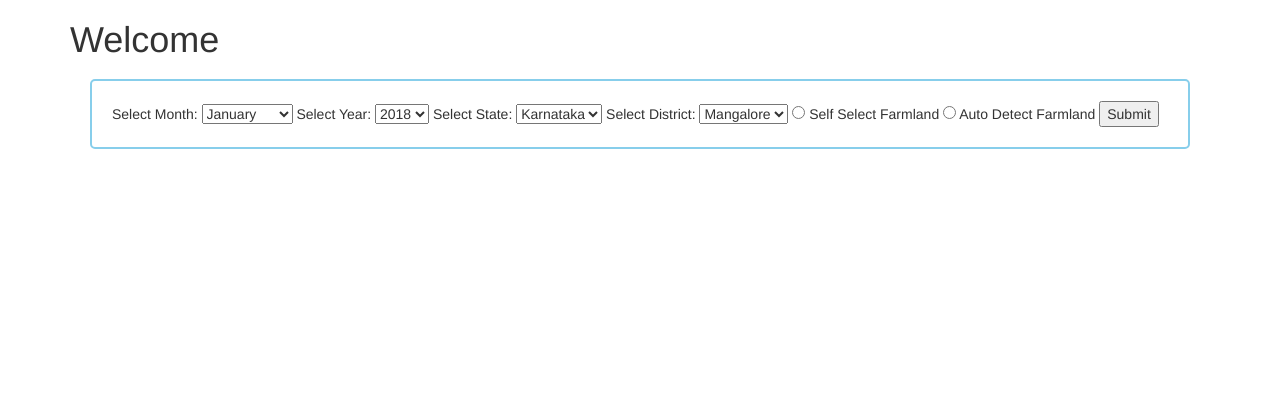
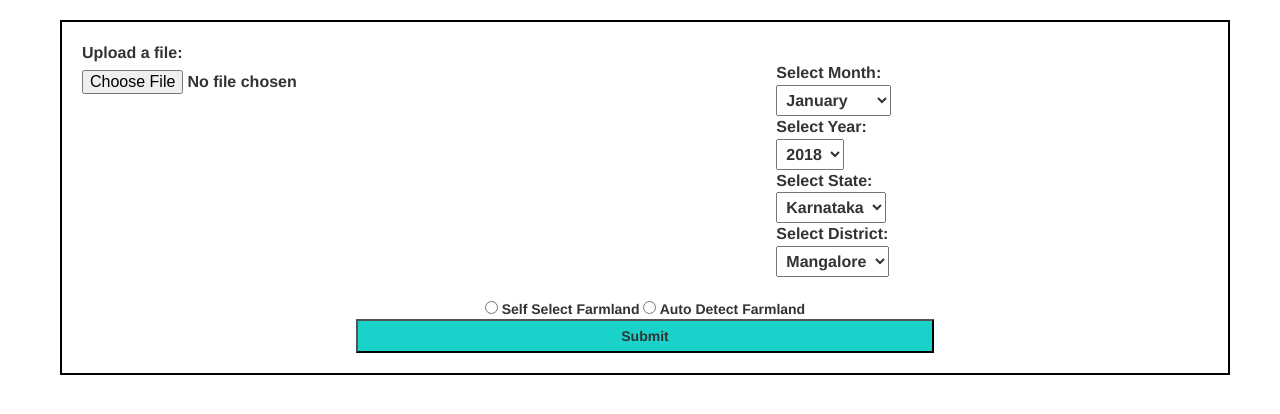
Before and after one commit to SIH-NITK/Code-Breakers, a Django app: page / in a window 1280 px wide. Shown: the part 83-497 px from the top of the page. Run offline with Django 3.2, Linux system fonts and the light colour scheme; some libraries are stand-ins or nearby versions.

Commit message:
Added improved UI

```diff
--- a/WebApp/CropAnalyserApp/templates/CropAnalyserApp/home.html
+++ b/WebApp/CropAnalyserApp/templates/CropAnalyserApp/home.html
@@ -1,33 +1,54 @@
 {% extends 'CropAnalyserApp/base.html' %}
 
 {% block content %}
-<div class="container">
-    <h1>Welcome</h1>
+<div class="container" id="form">
+  <div class="row">
+      <div id="upload" class="col-sm-5">
+        <label for="avatar">Upload a file:</label>
+
+        <input type="file"
+               id="avatar" name="avatar"
+               accept="image/png, image/jpeg">
+
+      </div>
+      <div class="col-sm-2"></div>
+      <div class="col-sm-5">
         <form method="POST">
-        Select Month:
+            Select Month:<br>
             <select id="month">
                 <option>January</option>
 
-        </select>
-        Select Year:
+            </select><br>
+            Select Year:<br>
             <select name="year">
                 <option>2018</option>
                 <option>2019</option>
-        </select>
-        Select State:
+            </select><br>
+            Select State:<br>
             <select name="state">
                 <option>Karnataka</option>
-        </select>
-        Select District:
+            </select><br>
+            Select District:<br>
             <select name="district">
                 <option>Mangalore</option>
-        </select>
+            </select><br>
+
+        </form>
+    </div>
+    <div id="center" class="row">
+        <div  class="col-sm-12">
             <input type="radio" name="masking_method" value="Self Select Farmland"> Self Select Farmland
             <input type="radio" name="masking_method" value="Auto Detect Farmland"> Auto Detect Farmland
-        <input type="submit" value="Submit">
 
+        </div>
+        <div class="col-sm-12">
+            <div class="submit"><input type="submit" value="Submit" ></div>
+        </div>
 
-    </form>
+        </div>
+
+  </div>
+
 </div>
 
 <script type="text/javascript">
--- a/WebApp/static/css/home.css
+++ b/WebApp/static/css/home.css
@@ -14,10 +14,47 @@ header{
     font-weight: bolder;
     font-size: 30px;
 }
+#form{
+    margin: 20px;
+    align-items: center;
+    border: 2px solid black;
+    padding: 20px;
+    margin-left: 60px;
+}
+form{
 
-form{
-    margin: 20px;
     padding: 20px;
-    border: 2px solid skyblue;
+    font-size: medium;
+    font-weight: bold;
+
     border-radius: 5px;
 }
+
+select {
+    padding: 5px;
+}
+.submit{
+   text-align: center;
+}
+
+#center{
+    text-align: center;
+    font-weight: bold;
+}
+
+#center input[type=submit]{
+    padding: 5px;
+    width: 50%;
+    background-color: rgb(25, 211, 202);
+}
+label {
+    display: block;
+
+}
+#upload{
+    font-weight: bolder;
+    font-size: medium;
+}
+.line{
+    border-right: 2px solid black;
+}
```
Lines whose indentation alone changed are shown as unchanged.
